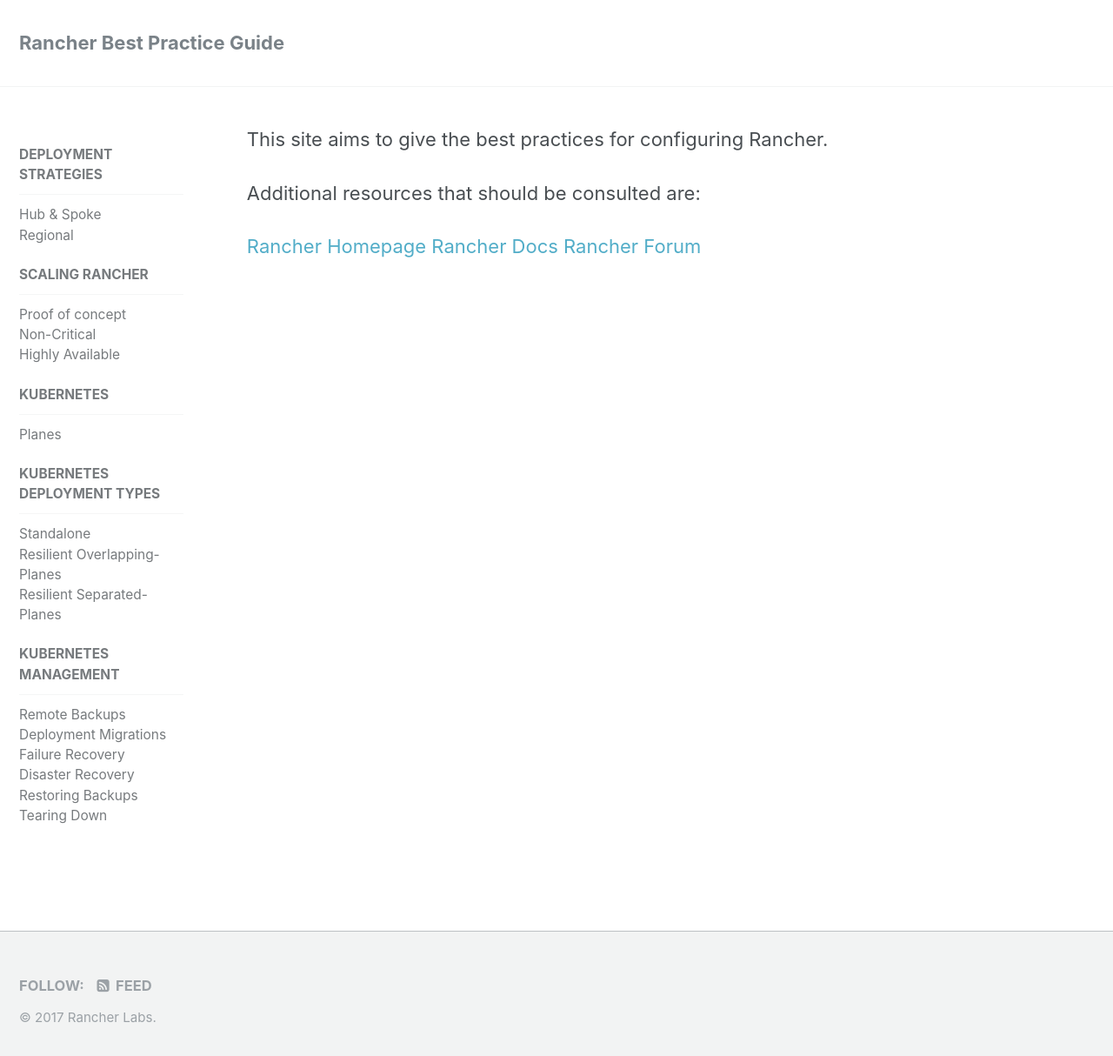
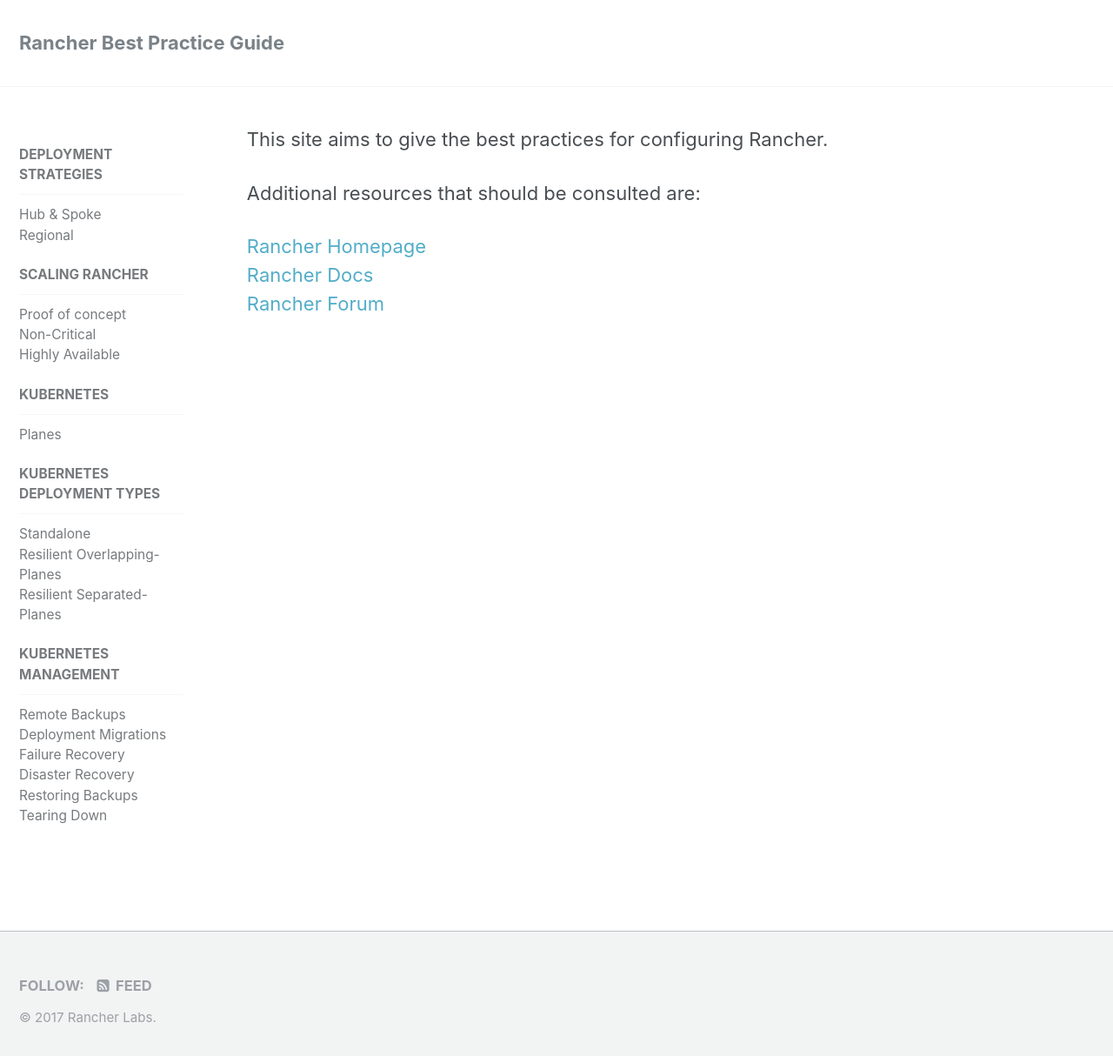
Before and after one commit to chrisurwin/bpg, a Jekyll site: the page built from index.md, in a window 1280 px wide and 1226 px high. Shown: the top 1214 px of the window at 87% size. Built offline with Jekyll 4.4.1, drawn with Linux system fonts in a browser that asks for light colours.

```diff
--- a/index.md
+++ b/index.md
@@ -8,6 +8,6 @@ This site aims to give the best practices for configuring Rancher.
 
 Additional resources that should be consulted are:
 
-<a href="https://www.rancher.com/">Rancher Homepage</a>
-<a href="https://docs.rancher.com/">Rancher Docs</a>
-<a href="https://forums.rancher.com/">Rancher Forum</a>
+<a href="https://www.rancher.com/">Rancher Homepage</a><br>
+<a href="https://docs.rancher.com/">Rancher Docs</a><br>
+<a href="https://forums.rancher.com/">Rancher Forum</a><br>
```
